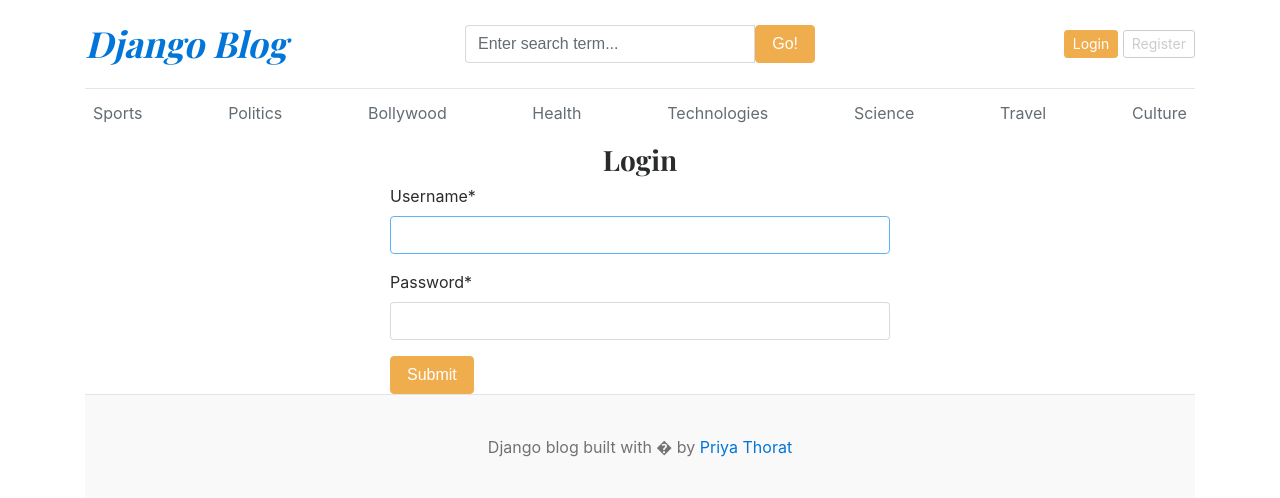
After one commit to piyathorat/django-blog, a Django app: page /login/ in a window 1280 px wide. The commit adds this page. Shown: the top 498 px of the page. Run offline with Django 5.2, Linux system fonts and the light colour scheme; data comes from the database, SQL or seed files in the repository; both versions use the stored data as it was after the commit; some libraries are stand-ins or nearby versions.

Commit message:
registartion and login functionality

```diff
--- a/blog_main/settings.py
+++ b/blog_main/settings.py
@@ -39,6 +39,8 @@ INSTALLED_APPS = [
     'django.contrib.staticfiles',
     'blogs',
     'assignments',
+    'crispy_forms',
+    'crispy_bootstrap4',
 ]
 
 MIDDLEWARE = [
@@ -127,3 +129,5 @@ STATICFILES_DIRS=[
 
 MEDIA_URL='/media/'
 MEDIA_ROOT=BASE_DIR/'media'
+
+CRISPY_TEMPLATE_PACK = 'bootstrap4'
--- a/blog_main/urls.py
+++ b/blog_main/urls.py
@@ -26,6 +26,9 @@ urlpatterns = [
     path('admin/', admin.site.urls),
 
     path('blogs/search/',BlogsView.search,name='search'),
-     path('<slug:slug>/',BlogsView.blogs, name='blogs'), #slug info
+    path('blogs/<slug:slug>/',BlogsView.blogs, name='blogs'), #slug info
     #search endpoint
+    path('register/',views.register,name='register'),
+    path('login/',views.login , name='login'),
+    path('logout/',views.logout,name="logout"),
 ]+ static(settings.MEDIA_URL,document_root=settings.MEDIA_ROOT) #“This line maps media URLs to the media directory so Django can serve uploaded files during development.”
--- a/blog_main/views.py
+++ b/blog_main/views.py
@@ -1,8 +1,11 @@
 
 from django.http import HttpResponse
-from django.shortcuts import render
+from django.shortcuts import render,redirect
 from blogs.models import Category,Blog
 from assignments.models import About
+from .forms import RegistrationForm
+from django.contrib.auth.forms import AuthenticationForm
+from django.contrib import auth
 def home(request):
     featured_post=Blog.objects.filter(is_featured=True,status='Published').order_by('-updated_at') #filter because we have to add cond
     posts=Blog.objects.filter(is_featured=False, status='Published')
@@ -17,3 +20,40 @@ def home(request):
         'about':about
     }
     return render(request ,"home.html",context) #context will only take one function for the categories we have dine the context processor
+
+def register(request):
+    if request.method=="POST":
+        form=RegistrationForm(request.POST)
+        if form.is_valid():
+            form.save()
+            return redirect('register')
+        else:
+            print(form.errors)
+    else:
+        form=RegistrationForm()
+    context={
+        'form':form,
+    }
+    return render(request,"register.html",context)
+
+
+def login(request):
+    if request.method=="POST":
+        form=AuthenticationForm(request,request.POST)
+        if form.is_valid():
+            username=form.cleaned_data['username']#cleaned_data gives you safe, validated, and cleaned input from the form.
+            password=form.cleaned_data['password']
+
+            user=auth.authenticate(username=username,password=password)
+            if user is not None:
+                auth.login(request,user)
+            return redirect('home')
+    form=AuthenticationForm()   # we dont need any extra field thats why authentication and when we need to create then it will userrregistration()
+    context={
+        'form':form,
+    }
+    return render(request,'login.html',context)
+
+def logout(request):
+    auth.logout(request)
+    return redirect('home')
--- a/template/base.html
+++ b/template/base.html
@@ -26,8 +26,13 @@
             </form>
           </div>
           <div class="col-4 d-flex justify-content-end align-items-center">
-            <a class="btn btn-sm btn-warning" href="#">Sign in</a> &nbsp;
-            <a class="btn btn-sm btn-outline-secondary" href="#">Register</a>
+            {% if not user.is_authenticated%}
+            <a class="btn btn-sm btn-warning" href="{% url 'login' %}">Login</a> &nbsp;
+            <a class="btn btn-sm btn-outline-secondary" href="{% url 'register' %}">Register</a>
+            {% else %}
+            <span>You are logged as {{user}}</span>&nbsp;&nbsp;
+            <span><a href="{% url 'logout' %}">Logout</a></span>
+            {% endif %}
           </div>
         </div>
       </header>
--- /dev/null
+++ b/template/login.html
@@ -0,0 +1,13 @@
+{%extends 'base.html'%}
+
+{% block content%}
+{% load crispy_forms_tags %}
+
+<h3 class="text-center">Login</h3>
+
+<form method="POST" action="{% url 'login' %}" style=" width: 500px; margin: auto;">
+{% csrf_token%}
+{{ form | crispy}}
+<button type=" submit" class="btn btn-warning">Submit</button>
+</form>
+{% endblock %}
```
Also changed, not shown: blog_main/forms.py (added, +8 -0 lines), template/register.html (added, +12 -0 lines), db.sqlite3.
